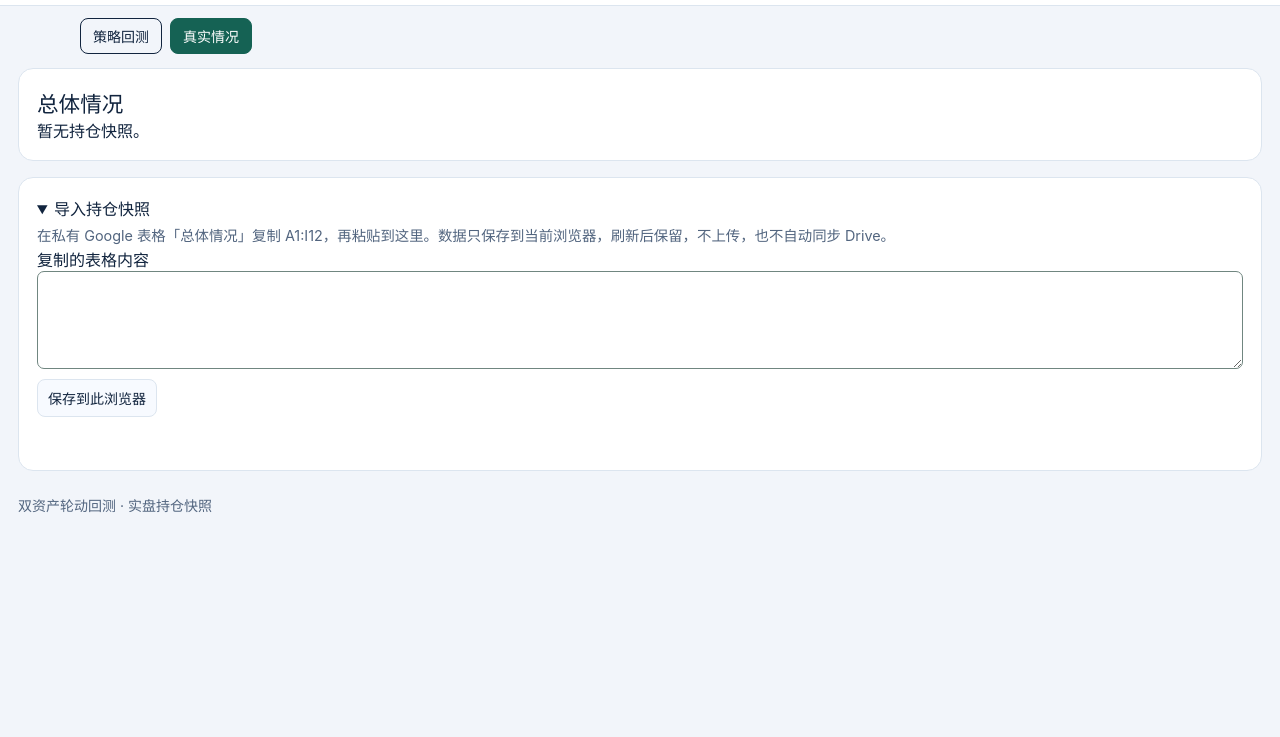
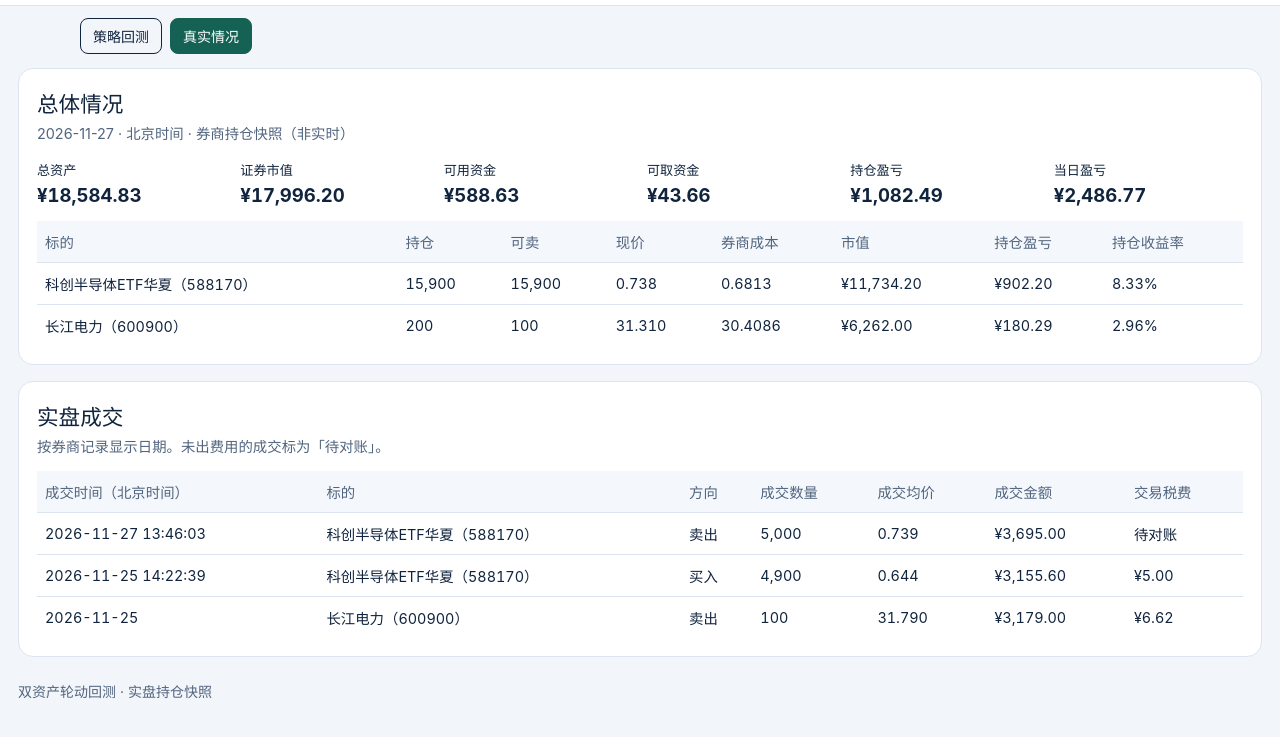
Before and after one commit to yuyang545262477/dual-asset-rotation-backtest, a plain HTML site: page live.html in a window 1280 px wide. Shown: the part 61-798 px from the top of the page. Drawn offline with Linux system fonts and the light colour scheme.

Commit message:
Sync confirmed live holdings and trades

```diff
--- /dev/null
+++ b/live-data.json
@@ -0,0 +1,69 @@
+{
+  "snapshot": {
+    "date": "2026-11-27",
+    "totals": [
+      18584.83,
+      17996.2,
+      588.63,
+      43.66,
+      1082.49,
+      2486.77
+    ],
+    "positions": [
+      {
+        "code": "588170",
+        "name": "科创半导体ETF华夏",
+        "quantity": 15900,
+        "available": 15900,
+        "price": 0.738,
+        "cost": 0.6813,
+        "value": 11734.2,
+        "profit": 902.2,
+        "returnPct": 8.33
+      },
+      {
+        "code": "600900",
+        "name": "长江电力",
+        "quantity": 200,
+        "available": 100,
+        "price": 31.31,
+        "cost": 30.4086,
+        "value": 6262,
+        "profit": 180.29,
+        "returnPct": 2.96
+      }
+    ]
+  },
+  "trades": [
+    {
+      "date": "2026-11-27 13:46:03",
+      "code": "588170",
+      "name": "科创半导体ETF华夏",
+      "side": "卖出",
+      "quantity": 5000,
+      "price": 0.739,
+      "amount": 3695,
+      "fee": null
+    },
+    {
+      "date": "2026-11-25 14:22:39",
+      "code": "588170",
+      "name": "科创半导体ETF华夏",
+      "side": "买入",
+      "quantity": 4900,
+      "price": 0.644,
+      "amount": 3155.6,
+      "fee": 5
+    },
+    {
+      "date": "2026-11-25",
+      "code": "600900",
+      "name": "长江电力",
+      "side": "卖出",
+      "quantity": 100,
+      "price": 31.79,
+      "amount": 3179,
+      "fee": 6.62
+    }
+  ]
+}
--- /dev/null
+++ b/live-public.js
@@ -0,0 +1,17 @@
+"use strict";
+const labels=["总资产","证券市值","可用资金","可取资金","持仓盈亏","当日盈亏"];
+const money=n=>new Intl.NumberFormat("zh-CN",{style:"currency",currency:"CNY"}).format(n);
+const decimal=(n,d)=>n.toLocaleString("zh-CN",{minimumFractionDigits:d,maximumFractionDigits:d});
+function render({snapshot,trades}){
+ const by=id=>document.getElementById(id);
+ function node(tag,value){const e=document.createElement(tag);e.textContent=String(value);return e;}
+ function row(values){const e=document.createElement("tr");e.append(...values.map(v=>node("td",v)));return e;}
+ by("snapshot-date").textContent=snapshot.date+" · 北京时间 · 券商持仓快照（非实时）";
+ by("snapshot-totals").replaceChildren(...snapshot.totals.map((n,i)=>{const e=document.createElement("div");e.append(node("dt",labels[i]),node("dd",money(n)));return e;}));
+ by("snapshot-positions").replaceChildren(...snapshot.positions.map(p=>row([p.name+"（"+p.code+"）",decimal(p.quantity,0),decimal(p.available,0),decimal(p.price,3),decimal(p.cost,4),money(p.value),money(p.profit),decimal(p.returnPct,2)+"%"])));
+ by("public-trades").replaceChildren(...trades.map(t=>row([t.date,t.name+"（"+t.code+"）",t.side,decimal(t.quantity,0),decimal(t.price,3),money(t.amount),t.fee===null?"待对账":money(t.fee)])));
+ by("snapshot-view").hidden=false;
+ by("snapshot-empty").hidden=true;
+}
+if(typeof document!=="undefined")fetch("live-data.json",{cache:"no-store"}).then(r=>{if(!r.ok)throw Error("data unavailable");return r.json();}).then(render).catch(()=>{document.getElementById("snapshot-empty").textContent="暂时无法加载，请稍后刷新。";});
+if(typeof module!=="undefined")module.exports={render};
--- a/live.html
+++ b/live.html
@@ -1,6 +1,6 @@
-<!doctype html><html lang="zh-Hans"><head><meta charset="utf-8"><meta name="viewport" content="width=device-width,initial-scale=1"><meta http-equiv="Content-Security-Policy" content="default-src 'none'; script-src 'self'; style-src 'self'; connect-src 'none'; base-uri 'none'; form-action 'none'"><title>真实情况｜双资</title><link rel="stylesheet" href="style-free-pair.css"><link rel="stylesheet" href="live-snapshot.css"><script src="live-snapshot.js" defer></script></head><body><header><div class="shell brand"><span class="logo" aria-hidden="true">⇄</span><div class="brand-copy"><h1>双资产轮动回测</h1><p class="period">实盘持仓快照</p></div></div></header>
+<!doctype html><html lang="zh-Hans"><head><meta charset="utf-8"><meta name="viewport" content="width=device-width,initial-scale=1"><meta http-equiv="Content-Security-Policy" content="default-src 'none'; script-src 'self'; style-src 'self'; connect-src 'self'; base-uri 'none'; form-action 'none'"><title>真实情况｜双资</title><link rel="stylesheet" href="style-free-pair.css"><link rel="stylesheet" href="live-snapshot.css"><script src="live-public.js" defer></script></head><body><header><div class="shell brand"><span class="logo" aria-hidden="true">⇄</span><div class="brand-copy"><h1>双资产轮动回测</h1><p class="period">实盘持仓快照</p></div></div></header>
 <nav class="shell workspace-tabs" aria-label="双资工作区"><a href="./">策略回测</a><a href="live.html" aria-current="page">真实情况</a></nav>
 <main class="shell">
-<section class="panel live-card"><h2>总体情况</h2><p id="snapshot-empty">暂无持仓快照。</p><div id="snapshot-view" hidden><p class="muted" id="snapshot-date"></p><dl class="live-kpis" id="snapshot-totals"></dl><div class="scroll"><table aria-label="实盘持仓"><thead><tr><th>标的</th><th>持仓</th><th>可卖</th><th>现价</th><th>券商成本</th><th>市值</th><th>持仓盈亏</th><th>持仓收益率</th></tr></thead><tbody id="snapshot-positions"></tbody></table></div></div></section>
-<section class="panel live-card"><details id="snapshot-import" open><summary><strong>导入持仓快照</strong></summary><p class="muted">在私有 Google 表格「总体情况」复制 A1:I12，再粘贴到这里。数据只保存到当前浏览器，刷新后保留，不上传，也不自动同步 Drive。</p><label for="snapshot-input">复制的表格内容</label><textarea id="snapshot-input" rows="4" autocomplete="off" spellcheck="false"></textarea><div><button id="snapshot-save" type="button">保存到此浏览器</button><button id="snapshot-clear" type="button" hidden>清除浏览器副本</button></div></details><p id="snapshot-status" class="live-status" role="status" aria-live="polite"></p></section>
-<noscript>请启用 JavaScript 导入本机持仓快照。</noscript></main><footer class="shell">双资产轮动回测 · 实盘持仓快照</footer></body></html>
+<section class="panel live-card"><h2>总体情况</h2><p id="snapshot-empty">正在载入实盘记录…</p><div id="snapshot-view" hidden><p class="muted" id="snapshot-date"></p><dl class="live-kpis" id="snapshot-totals"></dl><div class="scroll"><table aria-label="实盘持仓"><thead><tr><th>标的</th><th>持仓</th><th>可卖</th><th>现价</th><th>券商成本</th><th>市值</th><th>持仓盈亏</th><th>持仓收益率</th></tr></thead><tbody id="snapshot-positions"></tbody></table></div></div></section>
+<section class="panel live-card"><h2>实盘成交</h2><p class="muted">按券商记录显示日期。未出费用的成交标为「待对账」。</p><div class="scroll"><table aria-label="实盘成交"><thead><tr><th>成交时间（北京时间）</th><th>标的</th><th>方向</th><th>成交数量</th><th>成交均价</th><th>成交金额</th><th>交易税费</th></tr></thead><tbody id="public-trades"></tbody></table></div></section>
+<noscript>请启用 JavaScript 查看实盘快照。</noscript></main><footer class="shell">双资产轮动回测 · 实盘持仓快照</footer></body></html>
```
